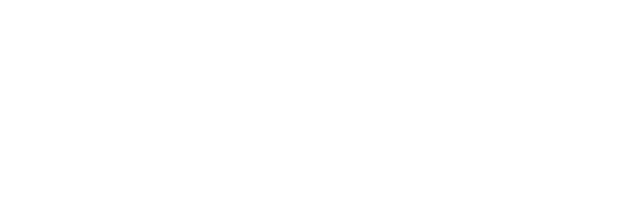
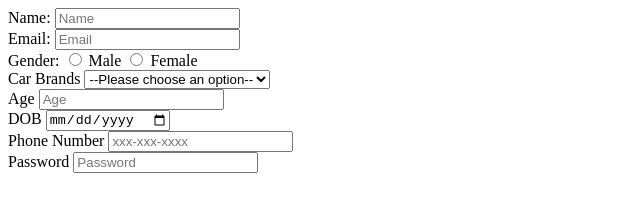
Before and after one commit to acciojob/signup-form-car-shaaluk, a website: page main.html in a window 1280 px wide. Shown: the whole page, without its empty margins (0-640 px from the left). Drawn offline with Linux system fonts and the light colour scheme.

Commit message:
created a submission

```diff
--- a/main.html
+++ b/main.html
@@ -8,6 +8,43 @@
 
 <body>
 	<!-- the entire body must be written by student -->
+<form action="#" method="post">
+	<label for="name">Name:</label>
+	<input type="text" id="name" placeholder="Name" required /> <br>
+
+	<label for="email">Email:</label>
+	<input type="email" id="email" placeholder="Email" required /><br>
+
+	Gender:
+	<input type="radio" id="gender_m" name="gender" required/>
+	<label for="gender_m">Male</label>
+	<input type="radio" id="gender_f" name="gender" required/>
+	<label for="gender_f">Female</label> <br>
+
+	<label for="car">Car Brands</label>
+	<select id="cars" name="cars">
+		 <option value="" disabled selected hidden>--Please choose an option--</option>
+		<option>Mercedes</option>
+		<option>Lambo</option>
+		<option>Audi</option>
+	</select> <br>
+	<label for="age">Age</label>
+	<input type="number" id="age" placeholder="Age" required/> <br>
+
+	 <label for="dob">DOB</label>
+		 <input type="date" id="dob" required/> <br>
+
+	<label for="tel">Phone Number</label>
+	<input type="tel" id="tel" placeholder="xxx-xxx-xxxx"><br>
+
+	<label for="password">Password</label>
+	<input type="password"  placeholder="Password" required/><br>
+
+
+
+</form>
+
+
     <script type="text/javascript" src="./script.js">
 </script>
 
```
